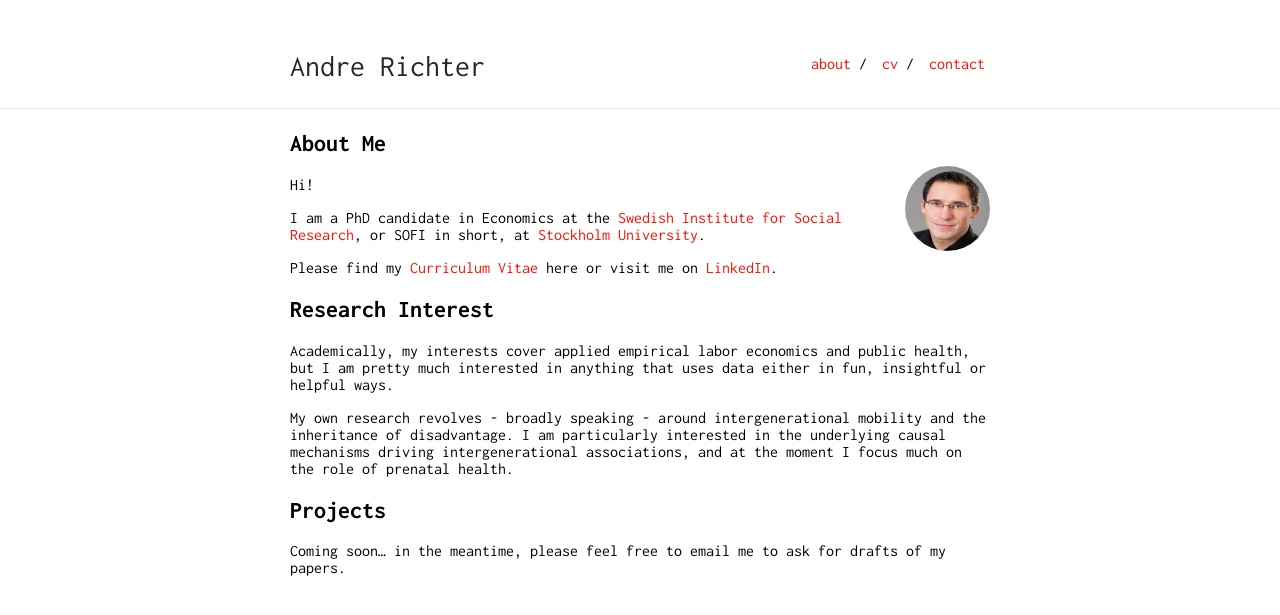
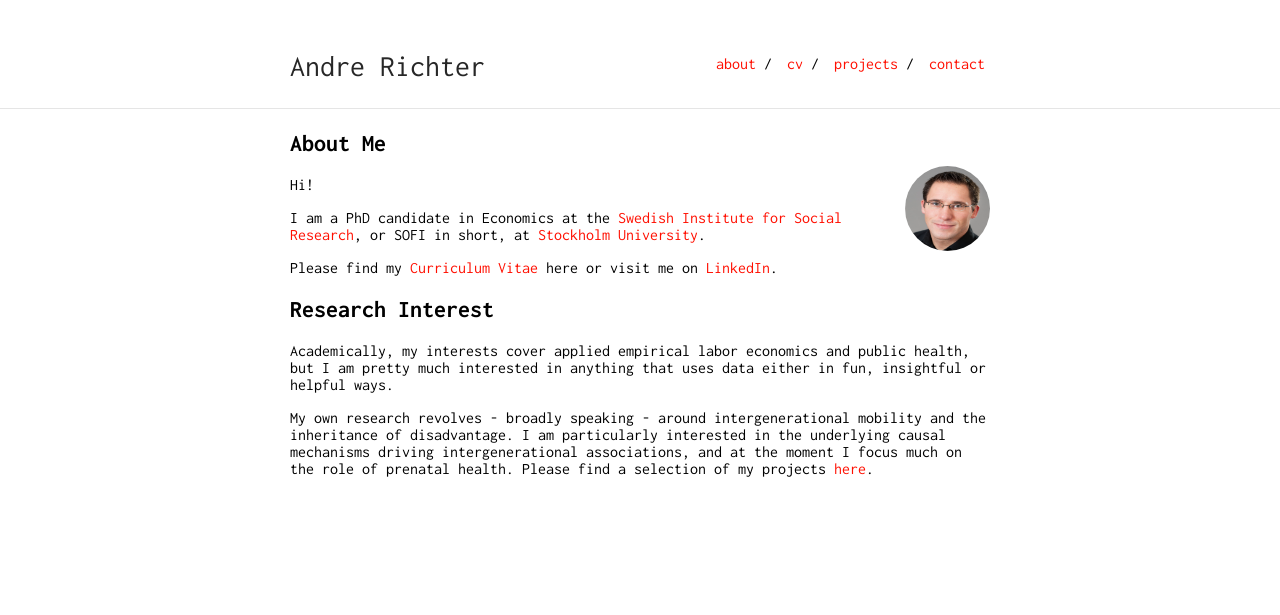
Before and after one commit to a-richter/a-richter.github.io, a Jekyll site: the page built from index.md, in a window 1280 px wide. Shown: the top 615 px of the page. Built offline with Jekyll 4.4.1, drawn with Linux system fonts in a browser that asks for light colours.

Commit message:
projects own tab

```diff
--- a/_data/nav.yml
+++ b/_data/nav.yml
@@ -1,5 +1,8 @@
 - name: "contact"
   link: "contact.html"
+
+- name: "projects"
+  link: "projects.html"
 
 - name: "cv"
   link: "cv/cv.pdf"
--- a/index.md
+++ b/index.md
@@ -18,8 +18,4 @@ Please find my [Curriculum Vitae](cv/cv.pdf){:target="_blank"} here or visit me
 
 Academically, my interests cover applied empirical labor economics and public health, but I am pretty much interested in anything that uses data either in fun, insightful or helpful ways.
 
-My own research revolves - broadly speaking - around intergenerational mobility and the inheritance of disadvantage. I am particularly interested in the underlying causal mechanisms driving intergenerational associations, and at the moment I focus much on the role of prenatal health.
-
-## Projects
-
-Coming soon... in the meantime, please feel free to email me to ask for drafts of my papers.
+My own research revolves - broadly speaking - around intergenerational mobility and the inheritance of disadvantage. I am particularly interested in the underlying causal mechanisms driving intergenerational associations, and at the moment I focus much on the role of prenatal health. Please find a selection of my projects [here](projects.html).
```
Also changed, not shown: projects.md (added, +5 -0 lines).
